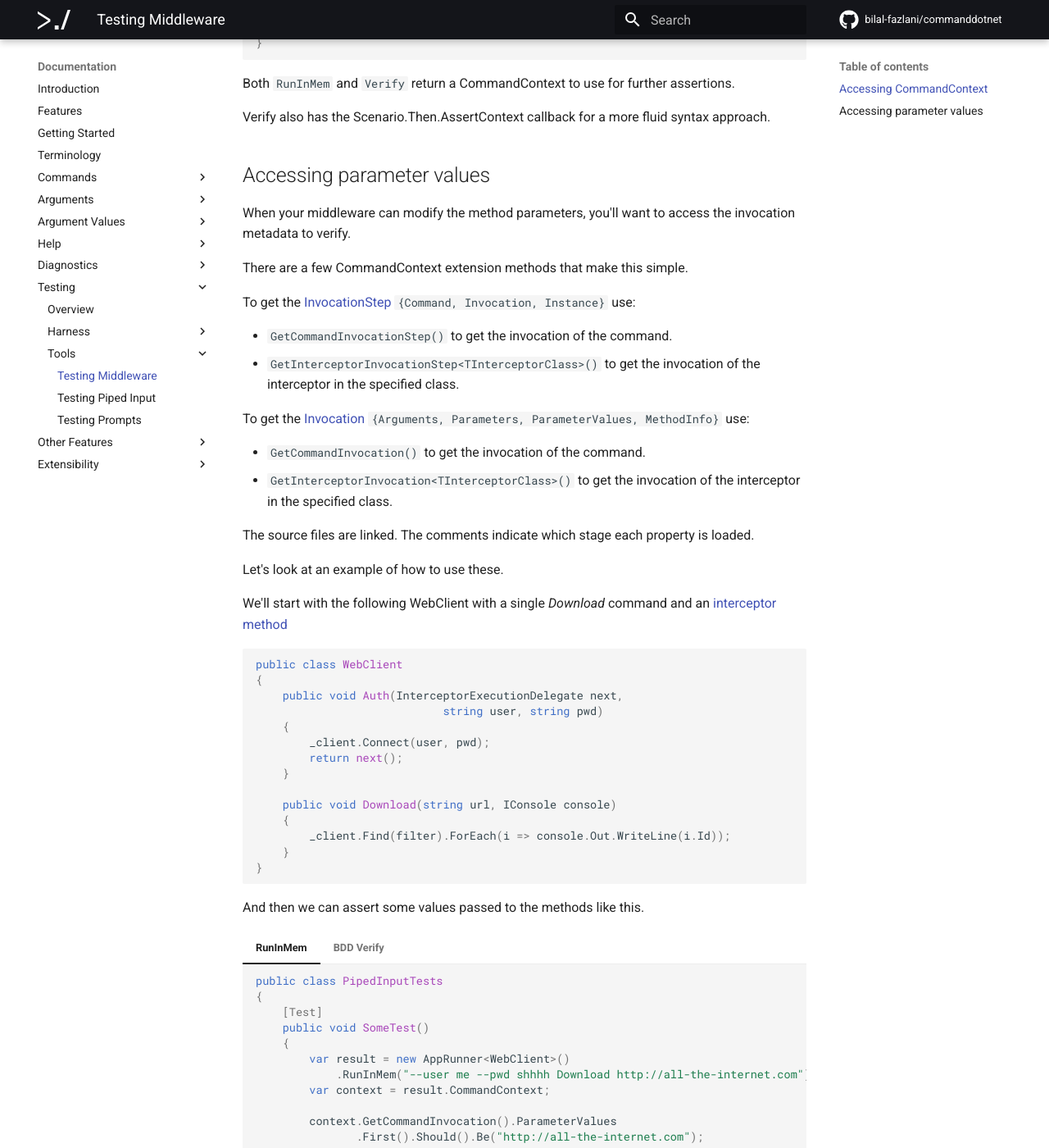
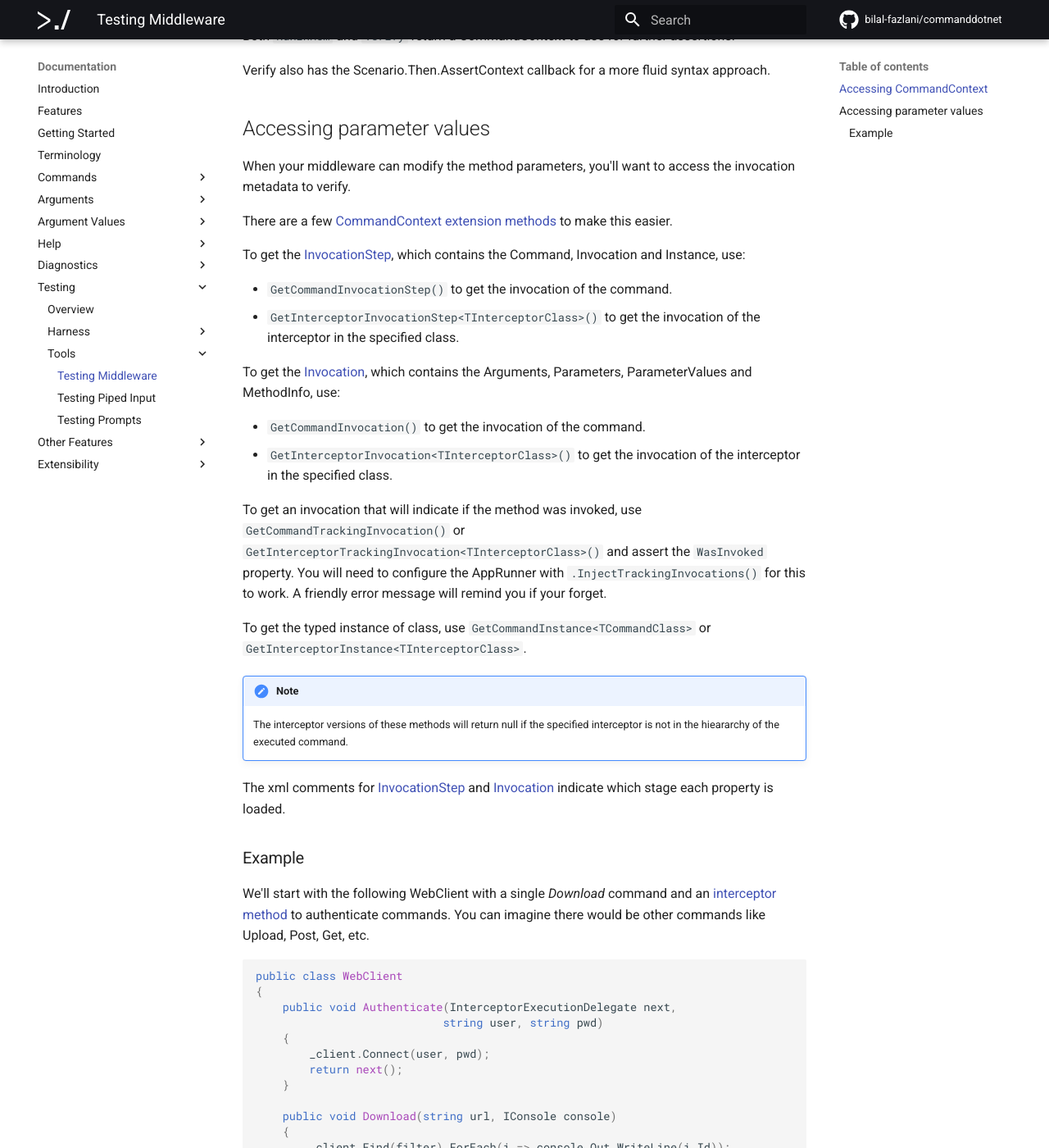
Before and after one commit to bilal-fazlani/commanddotnet, an MkDocs documentation site: the page built from docs/TestTools/Tools/testing-middleware.md, in a window 1280 px wide and 1400 px high, scrolled down 530 px. Shown: the whole window at 82% size. Built offline with MkDocs 1.6.1 and Material for MkDocs 9.7.7, drawn with Linux system fonts in a browser that asks for light colours; comment, search, counter and statistics services are not loaded; some of the changed text lies outside the part shown.

Commit message:
update testing-middleware.md w/ CommandContext extenion methods

````diff
--- a/docs/TestTools/Tools/testing-middleware.md
+++ b/docs/TestTools/Tools/testing-middleware.md
@@ -43,31 +40,37 @@ Verify also has the Scenario.Then.AssertContext callback for a more fluid syntax
 
 ## Accessing parameter values
 
-When your middleware can modify the method parameters,
-you'll want to access the invocation metadata to verify.
+When your middleware can modify the method parameters, you'll want to access the invocation metadata to verify.
 
-There are a few CommandContext extension methods that make this simple.
+There are a few [CommandContext extension methods](https://github.com/bilal-fazlani/commanddotnet/blob/master/CommandDotNet.TestTools/CommandContextTestExtensions.cs) to make this easier.
 
-To get the [InvocationStep](https://github.com/bilal-fazlani/commanddotnet/blob/master/CommandDotNet/Execution/InvocationStep.cs) `{Command, Invocation, Instance}` use:
+To get the [InvocationStep](https://github.com/bilal-fazlani/commanddotnet/blob/master/CommandDotNet/Execution/InvocationStep.cs), which contains the Command, Invocation and Instance, use:
 
 * `GetCommandInvocationStep()` to get the invocation of the command.
 * `GetInterceptorInvocationStep<TInterceptorClass>()` to get the invocation of the interceptor in the specified class.
 
-To get the [Invocation](https://github.com/bilal-fazlani/commanddotnet/blob/master/CommandDotNet/Execution/IInvocation.cs) `{Arguments, Parameters, ParameterValues, MethodInfo}` use:
+To get the [Invocation](https://github.com/bilal-fazlani/commanddotnet/blob/master/CommandDotNet/Execution/IInvocation.cs), which contains the Arguments, Parameters, ParameterValues and MethodInfo, use:
 
 * `GetCommandInvocation()` to get the invocation of the command.
 * `GetInterceptorInvocation<TInterceptorClass>()` to get the invocation of the interceptor in the specified class.
 
-The source files are linked. The comments indicate which stage each property is loaded.
+To get an invocation that will indicate if the method was invoked, use `GetCommandTrackingInvocation()` or `GetInterceptorTrackingInvocation<TInterceptorClass>()` and assert the `WasInvoked` property.  You will need to configure the AppRunner with `.InjectTrackingInvocations()` for this to work. A friendly error message will remind you if your forget.
 
-Let's look at an example of how to use these.
+To get the typed instance of class, use `GetCommandInstance<TCommandClass>` or `GetInterceptorInstance<TInterceptorClass>`.
 
-We'll start with the following WebClient with a single *Download* command and an [interceptor method](../../Extensibility/interceptors.md)
+!!! Note
+    The interceptor versions of these methods will return null if the specified interceptor is not in the hieararchy of the executed command.
+
+The xml comments for [InvocationStep](https://github.com/bilal-fazlani/commanddotnet/blob/master/CommandDotNet/Execution/InvocationStep.cs) and [Invocation](https://github.com/bilal-fazlani/commanddotnet/blob/master/CommandDotNet/Execution/IInvocation.cs) indicate which stage each property is loaded.
+
+### Example
+
+We'll start with the following WebClient with a single *Download* command and an [interceptor method](../../Extensibility/interceptors.md) to authenticate commands.  You can imagine there would be other commands like Upload, Post, Get, etc.
 
 ```c#
 public class WebClient
 {
-    public void Auth(InterceptorExecutionDelegate next,
+    public void Authenticate(InterceptorExecutionDelegate next,
                             string user, string pwd)
     {
         _client.Connect(user, pwd);
@@ -92,14 +95,20 @@ And then we can assert some values passed to the methods like this.
         public void SomeTest()
         {
             var result = new AppRunner<WebClient>()
+                .InjectTrackingInvocations()
                 .RunInMem("--user me --pwd shhhh Download http://all-the-internet.com");
+
             var context = result.CommandContext;
 
-            context.GetCommandInvocation().ParameterValues
-                   .First().Should().Be("http://all-the-internet.com");
+            var invocation = context.GetCommandTrackingInvocation<WebClient>();
+            invocation.WasInvoked.Should().Be(true);
+            invocation.ParameterValues.First().Should()
+                .Be("http://all-the-internet.com");
 
-            context.GetInterceptorInvocation<WebClient>().ParameterValues
-                   .Should().Be(new []{"me", "shhhh"});
+            invocation = context.GetInterceptorTrackingInvocation<WebClient>()
+            invocation.WasInvoked.Should().Be(true);
+            invocation.ParameterValues.Should()
+                .Be(new []{"me", "shhhh"});
         }
     }
     ```
@@ -110,6 +119,7 @@ And then we can assert some values passed to the methods like this.
     public void SomeTest()
     {
         new AppRunner<WebClient>()
+            .InjectTrackingInvocations()
             .Verify(new Scenario
             {
                 When = {Args = "--user me --pwd shhhh Download http://all-the-internet.com"},
@@ -117,11 +127,15 @@ And then we can assert some values passed to the methods like this.
                 {
                     AssertContext = ctx =>
                     {
-                        ctx.GetCommandInvocation().ParameterValues
-                           .First().Should().Be("http://all-the-internet.com");
+                        var invocation = ctx.GetCommandTrackingInvocation<WebClient>();
+                        invocation.WasInvoked.Should().Be(true);
+                        invocation.ParameterValues.First().Should()
+                            .Be("http://all-the-internet.com");
 
-                        ctx.GetInterceptorInvocation<WebClient>().ParameterValues
-                           .Should().Be(new []{"me", "shhhh"});
+                        invocation = ctx.GetInterceptorTrackingInvocation<WebClient>()
+                        invocation.WasInvoked.Should().Be(true);
+                        invocation.ParameterValues.Should()
+                            .Be(new []{"me", "shhhh"});
                     }
                 }
             });
````
Also changed, not shown: other parts of docs/TestTools/Tools/testing-middleware.md (+5 -8 lines).
